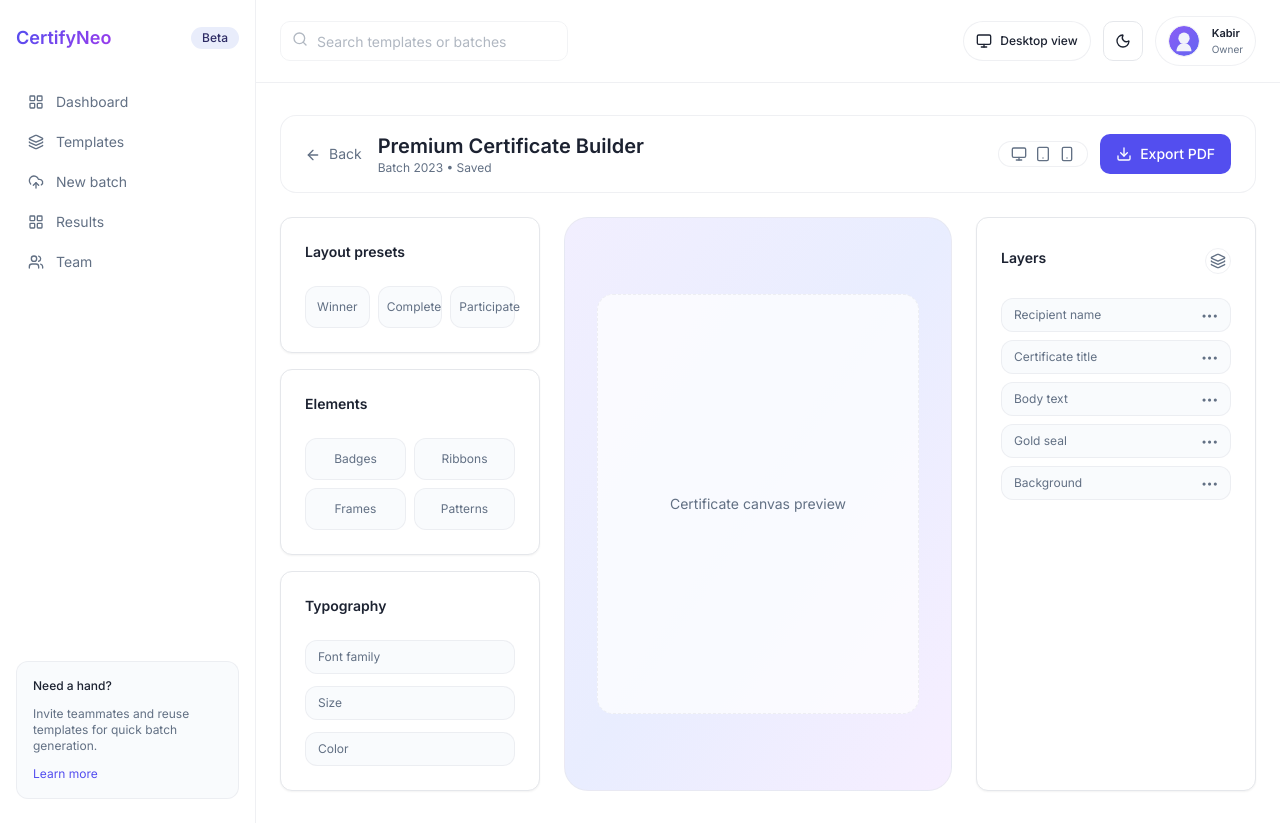
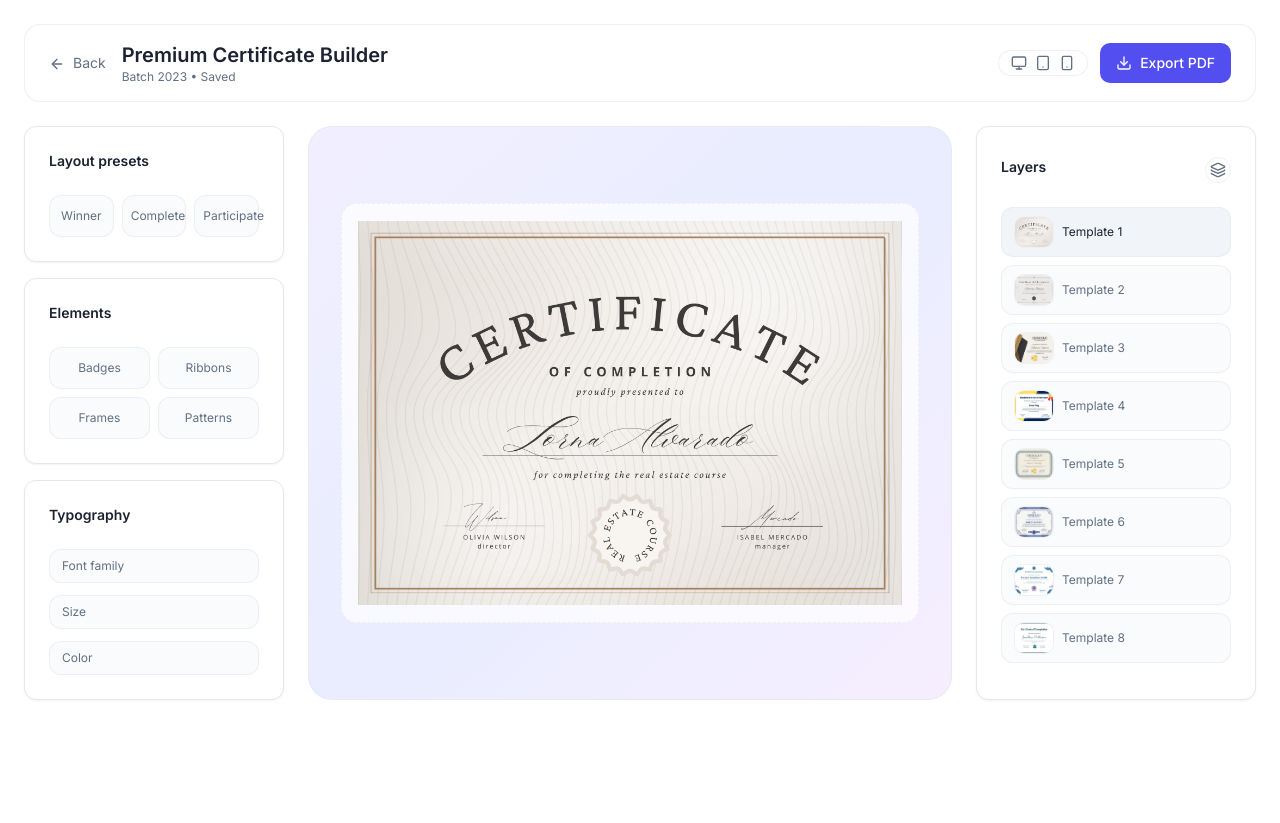
Before and after one commit to classifiedstudentkabir/OpenVerse-Campus-Helper, a Next.js app in the folder apps/web/: page /editor in a window 1280 px wide. After the commit the page ends 800 px from the top, so only its background shows below. Built offline with nearby package versions, Linux system fonts and the light colour scheme.

Commit message:
Add settings page and editor tab behavior

```diff
--- a/apps/web/src/app/(dashboard)/dashboard/page.tsx
+++ b/apps/web/src/app/(dashboard)/dashboard/page.tsx
@@ -65,7 +65,7 @@ export default function DashboardPage() {
               </p>
             </div>
             <div className="flex flex-wrap gap-3">
-              <Link href="/editor">
+              <Link href="/editor" target="_blank" rel="noreferrer">
                 <Button className="bg-white/15 text-white hover:bg-white/25" variant="secondary">
                   <Plus className="h-4 w-4" />
                   Create certificate
--- /dev/null
+++ b/apps/web/src/app/(dashboard)/settings/page.tsx
@@ -0,0 +1,51 @@
+import { Button } from "@/components/ui/button";
+import { Card, CardContent, CardDescription, CardHeader, CardTitle } from "@/components/ui/card";
+import { Input } from "@/components/ui/input";
+
+export default function SettingsPage() {
+  return (
+    <div className="space-y-6">
+      <div>
+        <h1 className="text-2xl font-semibold">Account settings</h1>
+        <p className="text-sm text-muted-foreground">
+          Manage your profile, security, and workspace preferences.
+        </p>
+      </div>
+
+      <div className="grid gap-6 lg:grid-cols-[1.2fr_0.8fr]">
+        <Card>
+          <CardHeader>
+            <CardTitle>Profile</CardTitle>
+            <CardDescription>Update your name and email.</CardDescription>
+          </CardHeader>
+          <CardContent className="space-y-4">
+            <div className="space-y-2">
+              <label className="text-sm font-medium">Full name</label>
+              <Input placeholder="Kabir" disabled />
+            </div>
+            <div className="space-y-2">
+              <label className="text-sm font-medium">Email</label>
+              <Input placeholder="kabir@example.com" disabled />
+            </div>
+            <Button disabled>Save changes</Button>
+          </CardContent>
+        </Card>
+
+        <Card>
+          <CardHeader>
+            <CardTitle>Account</CardTitle>
+            <CardDescription>Security and sign-out options.</CardDescription>
+          </CardHeader>
+          <CardContent className="space-y-3 text-sm text-muted-foreground">
+            <div className="rounded-lg border border-border/60 bg-muted/40 p-3">
+              Password & two-factor setup coming soon.
+            </div>
+            <Button variant="outline" disabled>
+              Sign out
+            </Button>
+          </CardContent>
+        </Card>
+      </div>
+    </div>
+  );
+}
--- a/apps/web/src/app/(dashboard)/templates/[id]/page.tsx
+++ b/apps/web/src/app/(dashboard)/templates/[id]/page.tsx
@@ -61,7 +61,7 @@ export default function TemplatePreviewPage({ params }: PageProps) {
               <span className="rounded-full bg-emerald-100 px-3 py-1 text-emerald-700">Bulk support</span>
               <span className="rounded-full bg-indigo-100 px-3 py-1 text-indigo-700">Dynamic fields</span>
             </div>
-            <Link href={`/editor?template=${template.id}`}>
+            <Link href={`/editor?template=${template.id}`} target="_blank" rel="noreferrer">
               <Button className="w-full">
                 <Pencil className="h-4 w-4" />
                 Edit design
--- a/apps/web/src/app/(dashboard)/templates/page.tsx
+++ b/apps/web/src/app/(dashboard)/templates/page.tsx
@@ -156,7 +156,7 @@ export default function TemplatesPage() {
             <UploadCloud className="h-4 w-4" />
             Import template
           </Button>
-          <Link href="/templates/new/edit">
+          <Link href="/editor" target="_blank" rel="noreferrer">
             <Button>
               <PlusCircle className="h-4 w-4" />
               Create new
--- /dev/null
+++ b/apps/web/src/app/editor/layout.tsx
@@ -0,0 +1,7 @@
+export default function EditorLayout({
+  children,
+}: {
+  children: React.ReactNode;
+}) {
+  return <div className="min-h-screen bg-background">{children}</div>;
+}
--- a/apps/web/src/app/(dashboard)/editor/page.tsx
+++ b/apps/web/src/app/editor/page.tsx
@@ -1,12 +1,32 @@
+"use client";
+
+import { useMemo, useState } from "react";
 import Link from "next/link";
 import { ArrowLeft, Download, Layers, Monitor, Smartphone, Tablet } from "lucide-react";
 
 import { Button } from "@/components/ui/button";
 import { Card, CardContent, CardHeader, CardTitle } from "@/components/ui/card";
 
+const templates = [
+  { id: "cert-1", title: "Template 1", image: "/templates/cert_1.png" },
+  { id: "cert-2", title: "Template 2", image: "/templates/cert_2.png" },
+  { id: "cert-3", title: "Template 3", image: "/templates/cert_3.png" },
+  { id: "cert-4", title: "Template 4", image: "/templates/cert_4.webp" },
+  { id: "cert-5", title: "Template 5", image: "/templates/cert_5.jpg" },
+  { id: "cert-6", title: "Template 6", image: "/templates/cert_6.png" },
+  { id: "cert-7", title: "Template 7", image: "/templates/cert_7.png" },
+  { id: "cert-8", title: "Template 8", image: "/templates/cert_8.png" },
+];
+
 export default function EditorPage() {
+  const [activeTemplateId, setActiveTemplateId] = useState(templates[0].id);
+  const activeTemplate = useMemo(
+    () => templates.find((item) => item.id === activeTemplateId) ?? templates[0],
+    [activeTemplateId]
+  );
+
   return (
-    <div className="space-y-6">
+    <div className="space-y-6 px-6 py-6">
       <header className="flex flex-col gap-4 rounded-2xl border border-border/60 bg-card/80 px-6 py-4 lg:flex-row lg:items-center lg:justify-between">
         <div className="flex items-center gap-4">
           <Link href="/templates" className="text-sm text-muted-foreground">
@@ -69,8 +89,8 @@ export default function EditorPage() {
         </aside>
 
         <main className="flex items-center justify-center rounded-3xl border border-border/60 bg-gradient-to-br from-violet-200/40 via-indigo-200/40 to-purple-200/40 p-8">
-          <div className="flex h-[420px] w-full max-w-[680px] items-center justify-center rounded-2xl border border-dashed border-border/60 bg-white/70 text-sm text-muted-foreground">
-            Certificate canvas preview
+          <div className="flex h-[420px] w-full max-w-[680px] items-center justify-center rounded-2xl border border-dashed border-border/60 bg-white/70 p-4 text-sm text-muted-foreground">
+            <img src={activeTemplate.image} alt={activeTemplate.title} className="max-h-full w-full object-contain" />
           </div>
         </main>
 
@@ -83,17 +103,19 @@ export default function EditorPage() {
               </button>
             </CardHeader>
             <CardContent className="space-y-2 text-xs text-muted-foreground">
-              {[
-                "Recipient name",
-                "Certificate title",
-                "Body text",
-                "Gold seal",
-                "Background",
-              ].map((layer) => (
-                <div key={layer} className="flex items-center justify-between rounded-lg border border-border/60 bg-muted/40 px-3 py-2">
-                  <span>{layer}</span>
-                  <span className="text-[10px]">•••</span>
-                </div>
+              {templates.map((item) => (
+                <button
+                  key={item.id}
+                  className={`flex w-full items-center gap-2 rounded-lg border border-border/60 px-3 py-2 text-left transition ${
+                    activeTemplateId === item.id ? "bg-muted text-foreground" : "bg-muted/40"
+                  }`}
+                  onClick={() => setActiveTemplateId(item.id)}
+                >
+                  <span className="h-8 w-10 overflow-hidden rounded-md border border-border/60 bg-background">
+                    <img src={item.image} alt={item.title} className="h-full w-full object-cover" />
+                  </span>
+                  <span>{item.title}</span>
+                </button>
               ))}
             </CardContent>
           </Card>
--- a/apps/web/src/components/layout/sidebar.tsx
+++ b/apps/web/src/components/layout/sidebar.tsx
@@ -1,5 +1,5 @@
 import Link from "next/link";
-import { LayoutGrid, Layers, UploadCloud, Users } from "lucide-react";
+import { LayoutGrid, Layers, Settings, UploadCloud, Users } from "lucide-react";
 
 import { Badge } from "@/components/ui/badge";
 
@@ -8,7 +8,8 @@ const navItems = [
   { href: "/templates", label: "Templates", icon: Layers },
   { href: "/batches/new/upload", label: "New batch", icon: UploadCloud },
   { href: "/batches/alpha/results", label: "Results", icon: LayoutGrid },
-  { href: "/team", label: "Team", icon: Users }
+  { href: "/team", label: "Team", icon: Users },
+  { href: "/settings", label: "Settings", icon: Settings }
 ];
 
 export function Sidebar() {
--- a/apps/web/src/components/layout/topbar.tsx
+++ b/apps/web/src/components/layout/topbar.tsx
@@ -101,9 +101,13 @@ export function Topbar() {
                 </div>
               </div>
               <div className="mt-2 space-y-1">
-                <button className="w-full rounded-lg px-2 py-1 text-left hover:bg-muted" disabled>
+                <Link
+                  href="/settings"
+                  className="block w-full rounded-lg px-2 py-1 text-left hover:bg-muted"
+                  onClick={() => setProfileOpen(false)}
+                >
                   Account settings
-                </button>
+                </Link>
                 <button className="w-full rounded-lg px-2 py-1 text-left hover:bg-muted" disabled>
                   Billing & plans
                 </button>
```
